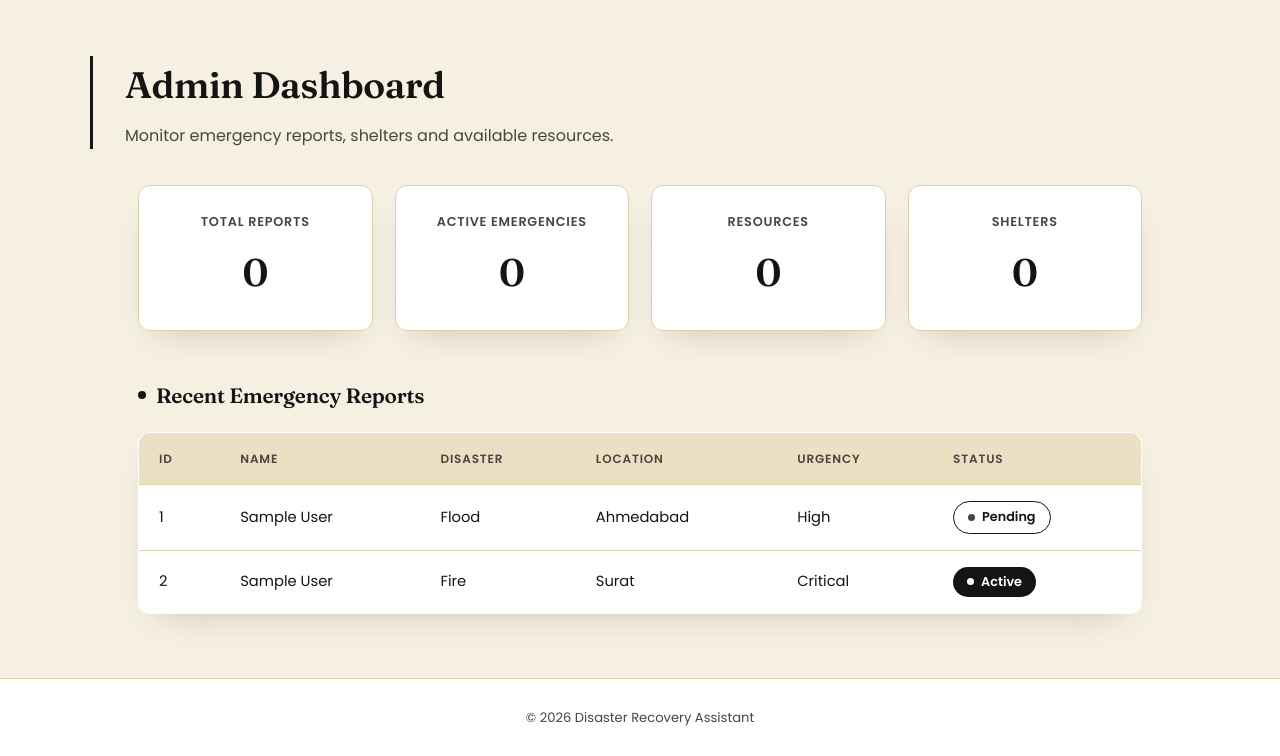
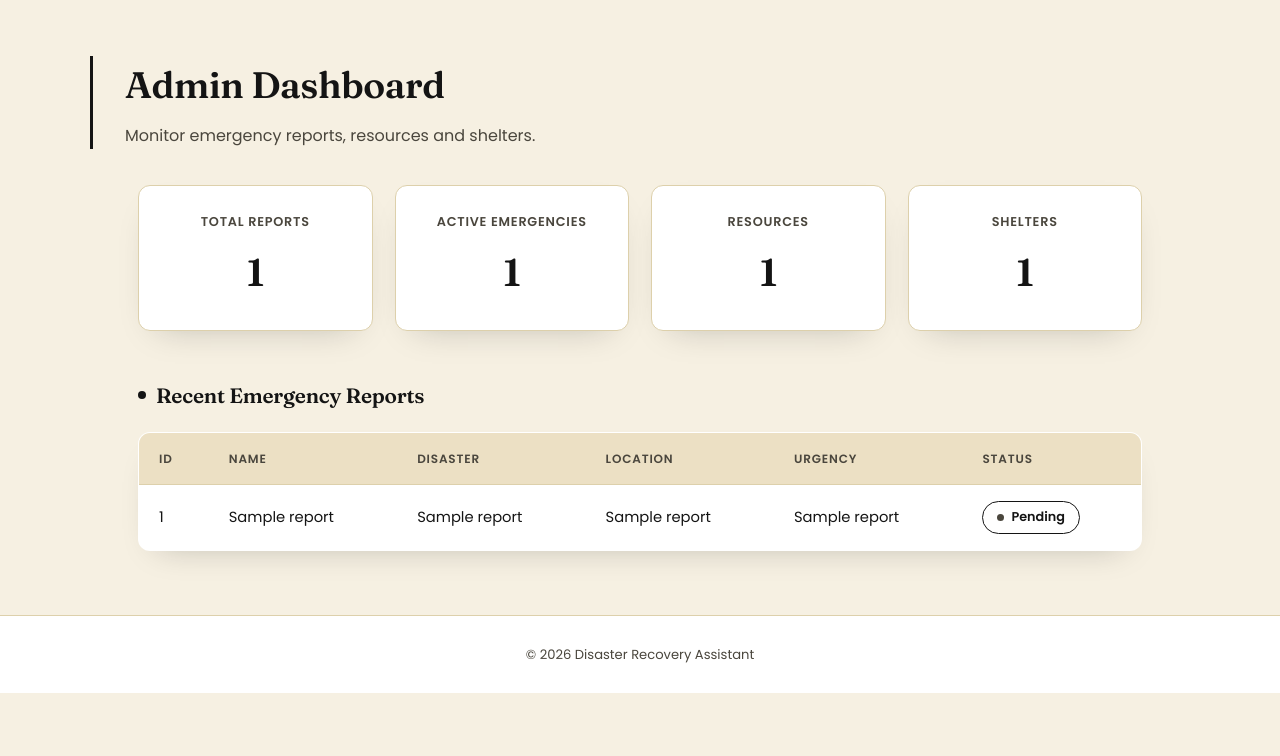
Before and after one commit to Shafik268/Project, a Flask app: template Templates/dashboard.html in a window 1280 px wide. Shown: the part 70-826 px from the top of the page. After the commit the page ends 763 px from the top, so only its background shows below. Run offline with Flask 3, Linux system fonts and the light colour scheme; the template is opened without the code that fills it: most values are stand-ins (such as "Sample title", 1, 10 or a date in 2020); parts of the project's set-up code (start-up, migrations or seed data) failed here and were passed over.

Commit message:
Modified dbd

```diff
--- a/Templates/dashboard.html
+++ b/Templates/dashboard.html
@@ -7,7 +7,7 @@
 
     <meta name="viewport" content="width=device-width, initial-scale=1.0">
 
-    <title>Dashboard</title>
+    <title>Admin Dashboard</title>
 
     <link rel="stylesheet"
           href="{{ url_for('static', filename='css/style.css') }}">
@@ -19,7 +19,7 @@
 
 <body>
 
-<!-- ================= NAVBAR ================= -->
+<!-- ================= NAVIGATION ================= -->
 
 <nav class="navbar">
 
@@ -46,9 +46,7 @@
     <h1>Admin Dashboard</h1>
 
     <p>
-
-Monitor emergency reports, shelters and available resources.
-
+        Monitor emergency reports, resources and shelters.
     </p>
 
 </section>
@@ -61,7 +59,7 @@ Monitor emergency reports, shelters and available resources.
 
         <h2>Total Reports</h2>
 
-<h1>0</h1>
+        <h1>{{ total_reports }}</h1>
 
     </div>
 
@@ -69,7 +67,7 @@ Monitor emergency reports, shelters and available resources.
 
         <h2>Active Emergencies</h2>
 
-<h1>0</h1>
+        <h1>{{ total_reports }}</h1>
 
     </div>
 
@@ -77,7 +75,7 @@ Monitor emergency reports, shelters and available resources.
 
         <h2>Resources</h2>
 
-<h1>0</h1>
+        <h1>{{ total_resources }}</h1>
 
     </div>
 
@@ -85,7 +83,7 @@ Monitor emergency reports, shelters and available resources.
 
         <h2>Shelters</h2>
 
-<h1>0</h1>
+        <h1>{{ total_shelters }}</h1>
 
     </div>
 
@@ -121,37 +119,49 @@ Monitor emergency reports, shelters and available resources.
 
         <tbody>
 
+        {% if reports %}
+
+            {% for report in reports %}
+
             <tr>
 
-<td>1</td>
+                <td>{{ report[0] }}</td>
 
-<td>Sample User</td>
+                <td>{{ report[1] }}</td>
 
-<td>Flood</td>
+                <td>{{ report[2] }}</td>
 
-<td>Ahmedabad</td>
+                <td>{{ report[3] }}</td>
 
-<td>High</td>
+                <td>{{ report[4] }}</td>
 
-<td><span class="status pending">Pending</span></td>
+                <td>
+
+                    <span class="status pending">
+
+                        Pending
+
+                    </span>
+
+                </td>
 
             </tr>
 
+            {% endfor %}
+
+        {% else %}
+
             <tr>
 
-<td>2</td>
+                <td colspan="6">
 
-<td>Sample User</td>
+                    No emergency reports found.
 
-<td>Fire</td>
-
-<td>Surat</td>
-
-<td>Critical</td>
-
-<td><span class="status active">Active</span></td>
+                </td>
 
             </tr>
+
+        {% endif %}
 
         </tbody>
 
```
Lines whose indentation alone changed are shown as unchanged.
